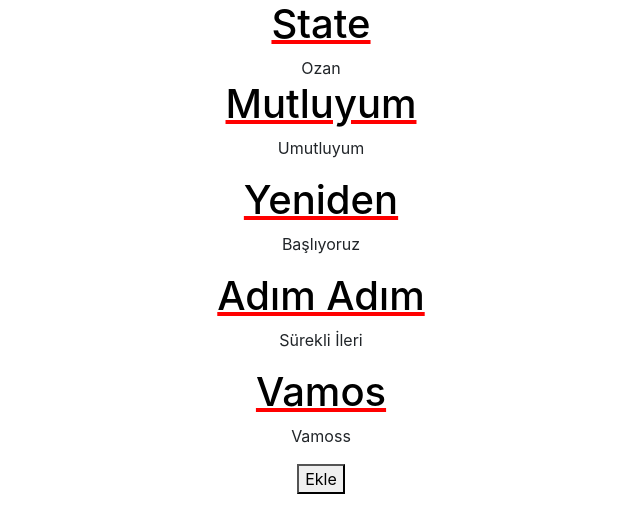
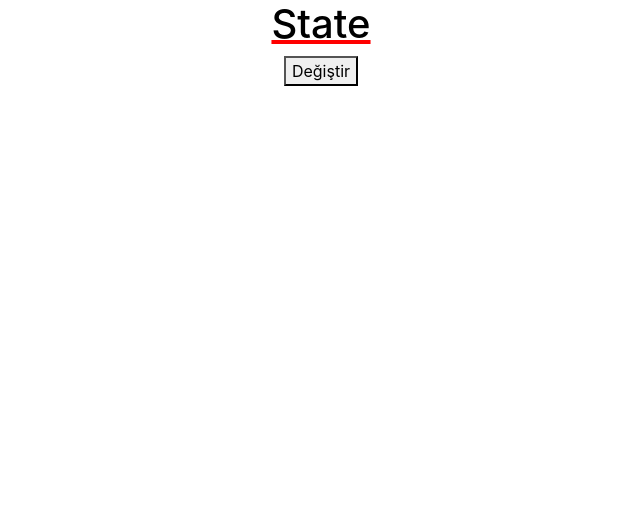
Before and after one commit to OzanMertKaraca/ReactJs-1, a React (Create React App) app: page / in a window 1280 px wide. Shown: the top 532 px of the page, without its empty margins (319-959 px from the left). Built offline with nearby package versions, Linux system fonts and the light colour scheme.

Commit message:
setState ve Render mantığı

```diff
--- a/src/App.js
+++ b/src/App.js
@@ -10,6 +10,15 @@ class App extends Component  {
 
     state = {
         name:"State"
+    }
+    changeName()
+    {
+        console.log(this.state);
+        this.setState(
+            {
+                name:"Ozii"
+            }
+        )
     }
     render( )
     {
@@ -39,7 +48,8 @@ class App extends Component  {
         return (
             <div className="App">
              <h1>{this.state.name}</h1>
-           <Arakatman dizim={dizim} />
+                {/* <Arakatman dizim={dizim} />*/}
+                <button onClick={this.changeName.bind(this)}>Değiştir</button>
 
             </div>
 
--- a/src/Arakatman.js
+++ b/src/Arakatman.js
@@ -22,8 +22,8 @@ class Arakatman extends Component {
                     this.props.name
                 }
                 {
-                 this.props.dizim.map(dizim =>
-                <Cmp key={dizim.id} baslik={dizim.title} aciklama={dizim.description} />
+                    this.props.dizim.map(dizim =>
+                   <Cmp key={dizim.id} baslik={dizim.title} aciklama={dizim.description} />
                 )
                 }
                 <Form/>
```
